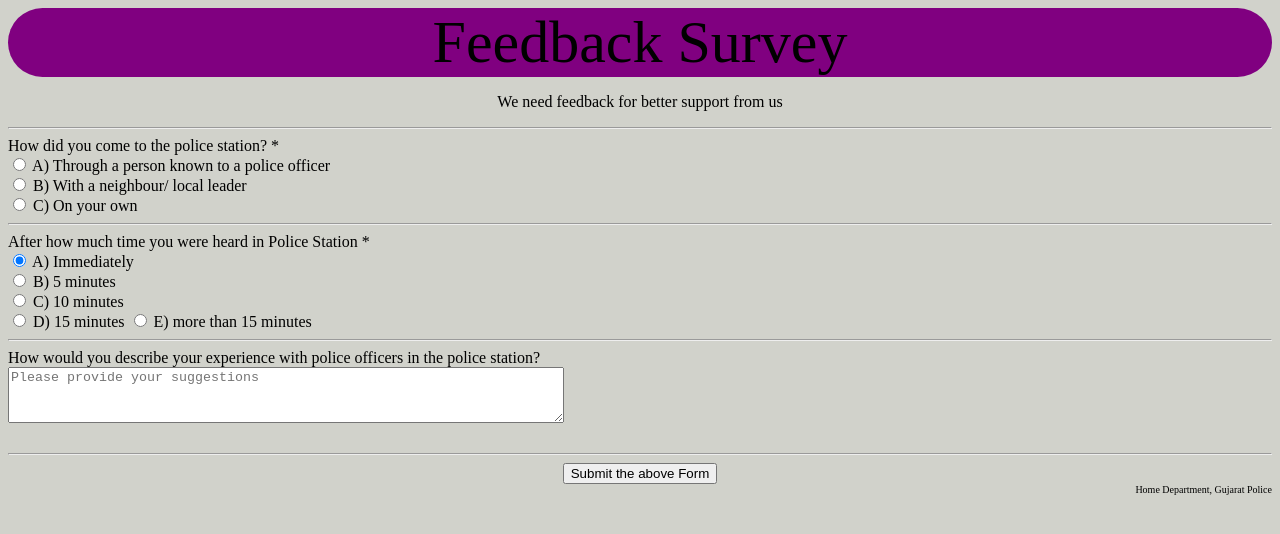
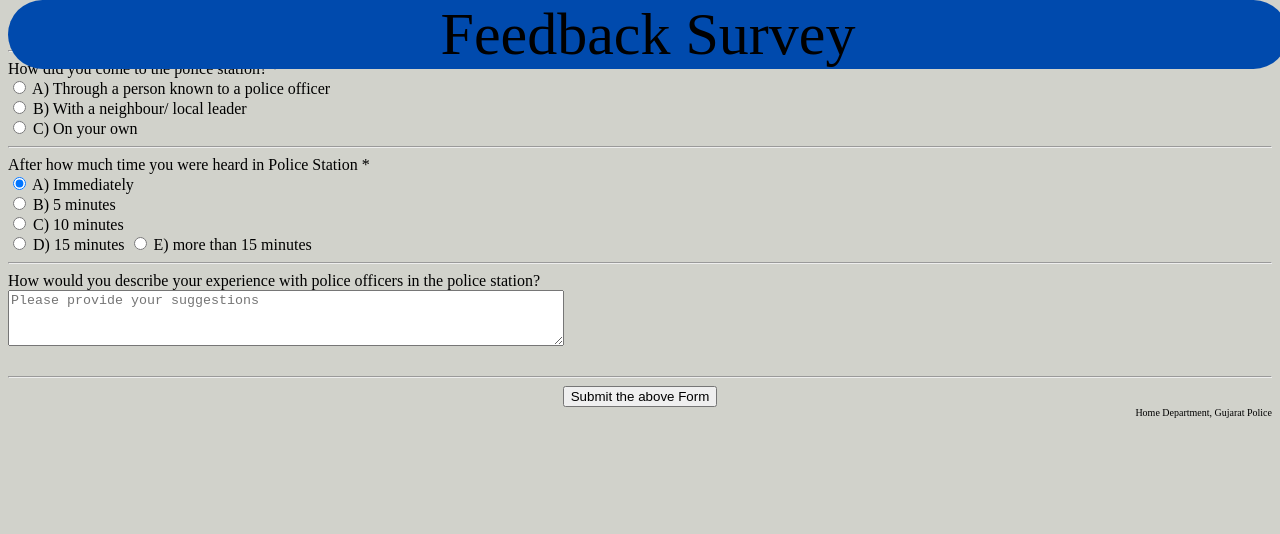
Before and after one commit to FURYxThoR/qr-feedback-form, a plain HTML site: page index.html in a window 1280 px wide. Drawn offline with Linux system fonts and the light colour scheme.

Commit message:
update header in css

```diff
--- a/index.css
+++ b/index.css
@@ -3,9 +3,12 @@ body{
 }
 #header{
     font-size:60px;
-    background-color: purple;
+    background-color: #004aad;
     text-align: center;
     border-radius: 350px;
+    position: fixed;
+    top:0;
+    width:100%;
 }
 #footer{
     font-size:10px;
```
